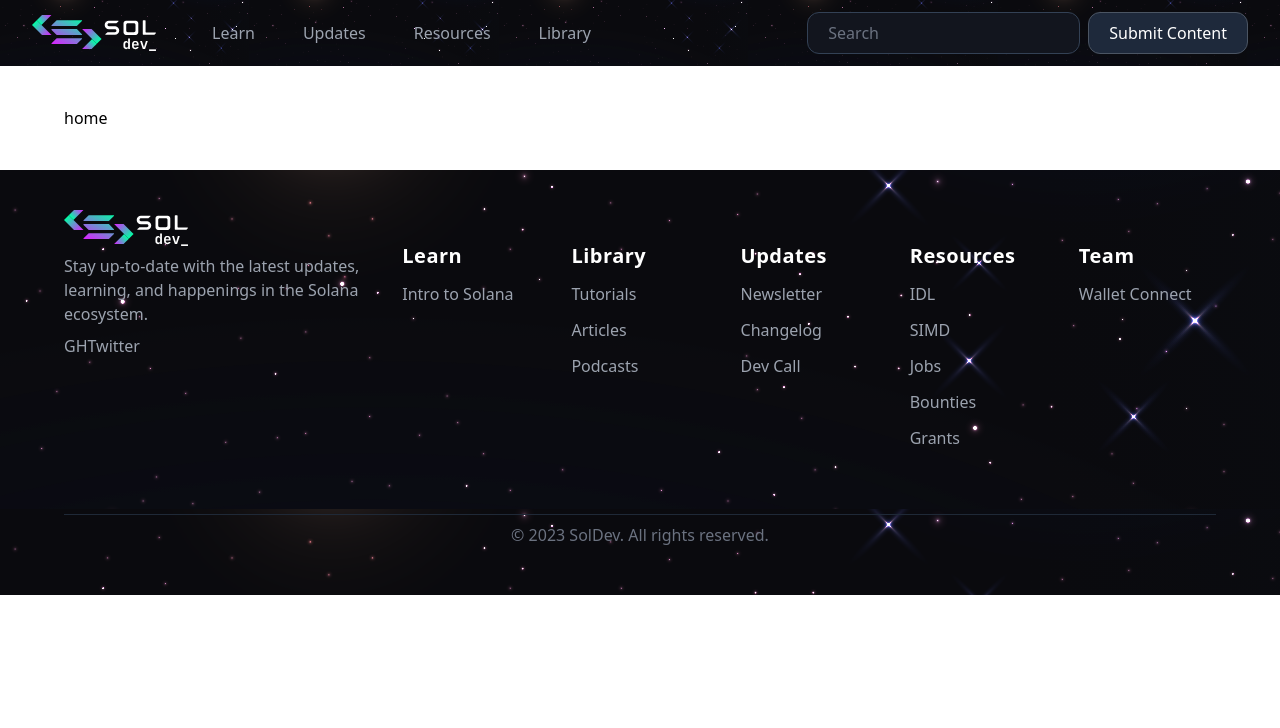
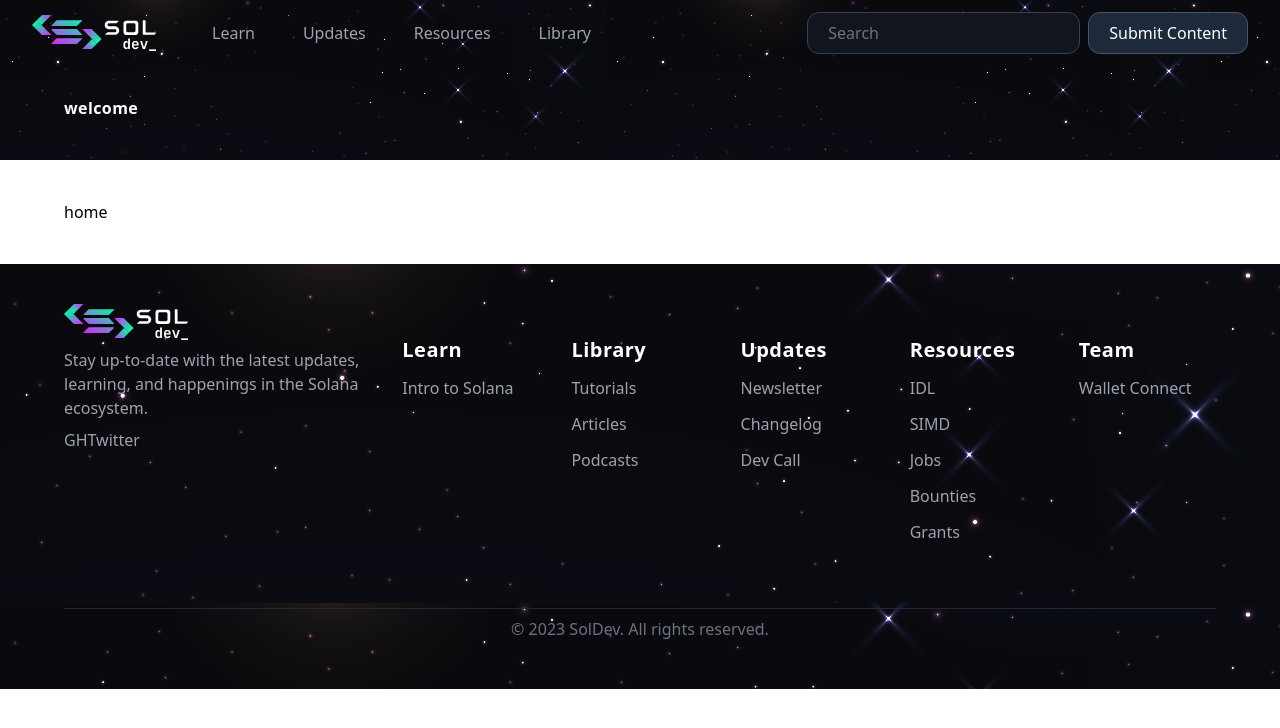
Before and after one commit to ironforge-cloud/soldev-ui, a Next.js app: page / in a window 1280 px wide. Shown: the top 728 px of the page. Built offline with nearby package versions, Linux system fonts and the light colour scheme.

Commit message:
feat: added PageHero

```diff
--- /dev/null
+++ b/src/components/core/PageHero.tsx
@@ -0,0 +1,15 @@
+import styles from "@/styles/pageHero.module.css";
+import clsx from "clsx";
+
+type ComponentProps = {
+  children?: React.ReactNode;
+  className?: string;
+};
+
+export default function PageHero({ children, className }: ComponentProps) {
+  return (
+    <section className={styles.hero}>
+      <section className={clsx(styles.inner, className)}>{children}</section>
+    </section>
+  );
+}
--- a/src/layouts/default.tsx
+++ b/src/layouts/default.tsx
@@ -5,16 +5,23 @@
 type LayoutProps = {
   children: React.ReactNode;
   seo?: NextSeoProps;
+  className?: string;
+  withHero?: boolean;
 };
 
-export default function DefaultLayout({ children, seo }: LayoutProps) {
+export default function DefaultLayout({
+  children,
+  seo,
+  className,
+  withHero,
+}: LayoutProps) {
   return (
     <>
       <NextSeo {...seo} />
 
-      <AppHeader />
+      <AppHeader withHero={withHero} />
 
-      <main className="container">{children}</main>
+      <main className={className}>{children}</main>
 
       <AppFooter />
     </>
--- a/src/pages/index.tsx
+++ b/src/pages/index.tsx
@@ -1,5 +1,6 @@
+import { NextSeoProps } from "next-seo";
 import DefaultLayout from "@/layouts/default";
-import { NextSeoProps } from "next-seo";
+import PageHero from "@/components/core/PageHero";
 
 // define the on-page seo metadata
 const seo: NextSeoProps = {
@@ -9,8 +10,14 @@
 
 export default function Page() {
   return (
-    <DefaultLayout seo={seo}>
-      <p>home</p>
+    <DefaultLayout seo={seo} withHero={true}>
+      <PageHero className="container">
+        <h1>welcome</h1>
+      </PageHero>
+
+      <section className="container">
+        <p>home</p>
+      </section>
     </DefaultLayout>
   );
 }
--- /dev/null
+++ b/src/styles/PageHero.module.css
@@ -0,0 +1,12 @@
+/*
+    Primary styles for the AppHeader
+*/
+
+.hero {
+  @apply bg-black bg-star-sm;
+}
+
+.inner {
+  @apply pt-24;
+  @apply text-white;
+}
--- a/tsconfig.json
+++ b/tsconfig.json
@@ -20,6 +20,6 @@
       "@@/*": ["./*"]
     }
   },
-  "include": ["next-env.d.ts", "**/*.ts", "**/*.tsx"],
+  "include": ["next-env.d.ts", "**/*.ts", "**/*.tsx", "**/*.css"],
   "exclude": ["node_modules"]
 }
```
